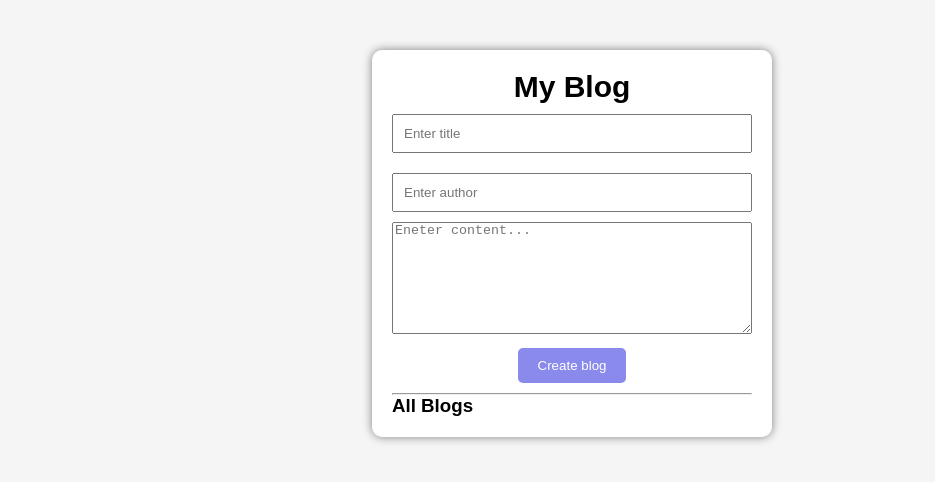
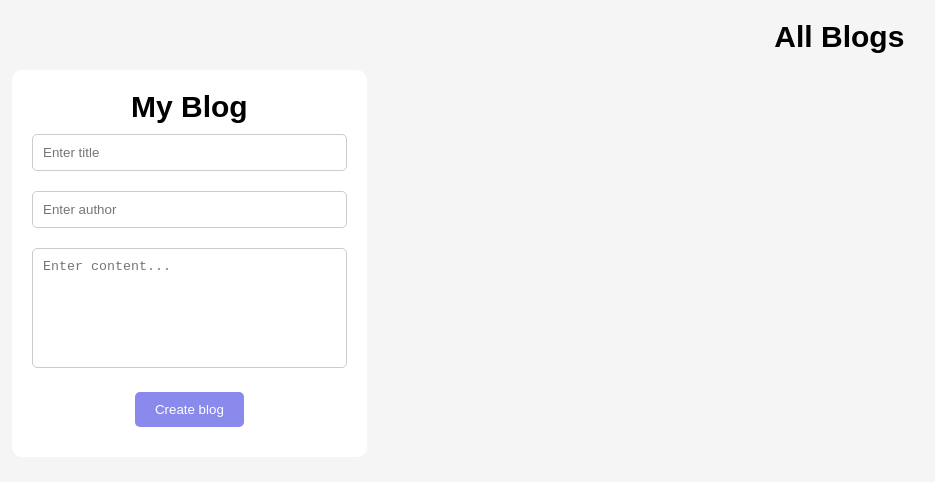
Before and after one commit to Mistrygeeta/BlogAPI-Project, a React app in the folder frontend/: page / in a window 1280 px wide. Shown: the top 482 px of the page, without its empty margins (68-1003 px from the left). Built offline with nearby package versions, Linux system fonts and the light colour scheme; the HTML template or start-up script is replaced by a standard one.

Commit message:
r enhance layout and styling of blog form and section

```diff
--- a/frontend/src/App.css
+++ b/frontend/src/App.css
@@ -15,28 +15,41 @@ body{
 }
 
 .container{
-  width: 400px;
-  margin: auto;
-  margin-top: 50px;
+  display: flex;
+  gap: 60px;
   padding: 20px;
-  background: white;
-  border-radius: 10px;
-  box-shadow: 0 0 10px grey;
 }
 
+.form-section{
+  width: 30%;
+  background: white;
+  padding: 20px;
+  margin: 50px 60px;
+  border-radius: 10px;
+}
+
+.blog-section{
+  width: 60%;
+  max-height: 80vh;
+  overflow-y: auto;
+}
 h2{
   text-align: center;
   font-size: 30px;
 }
-input{
-width: 100%;
-padding: 10px;
-margin: 10px 0;
+input,
+textarea {
+  width: 100%;
+  padding: 10px;
+  margin: 10px 0;
+  border: 1px solid #ccc;
+  border-radius: 5px;
+  outline: none;
 }
 
 textarea{
-  width: 100%;
-  padding:0 2px 80px;
+  min-height: 120px;
+  resize: none;
 }
 
 
@@ -51,15 +64,52 @@ button{
   cursor: pointer;
 }
 
+h3{
+  text-align: center;
+  padding-bottom: 10px;
+  font-size: 30px;
+}
 .card{
-  border: 1px solid #ccc;
-  border-radius: 3px;
-  margin-top: 10px;
-  padding: 10px;
+  background: white;
+  border-radius: 10px;
+  padding: 15px;
+  margin-bottom: 15px;
+  box-shadow: 0 2px 8px rgba(0,0,0,0.1);
+  transition: 0.3s;
+}
+.card:hover {
+  transform: translateY(-5px);
+  box-shadow: 0 5px 15px rgba(0,0,0,0.2);
+}
+
+.card h4 {
+  margin-bottom: 5px;
+  color: #333;
+}
+
+.card h5 {
+  color: gray;
+  font-size: 14px;
+  margin-bottom: 10px;
+}
+
+.card p {
+  font-size: 14px;
+  color: #555;
+  display: -webkit-box;
+  -webkit-line-clamp: 3;
+  -webkit-box-orient: vertical;
+  overflow: hidden;
+  text-overflow: ellipsis;
 }
 
 .card > button{
   background: red;
+  color: white;
   margin: 5px 0;
   padding: 8px;
 }
+
+.card button:hover {
+  background-color: darkred;
+}
--- a/frontend/src/App.jsx
+++ b/frontend/src/App.jsx
@@ -41,14 +41,16 @@ const App = () => {
 
   return (
     <div className='container'>
-      <h2>My Blog</h2>
+      <div className='form-section'>
+       <h2>My Blog</h2>
 
       <input name='title' value= {form.title}  placeholder='Enter title' onChange={handleChange} />
       <input name='author' value= {form.author} placeholder='Enter author' onChange={handleChange} /> <br />
-      <textarea name="content" value= {form.content} placeholder='Eneter content...' onChange={handleChange}></textarea>
+      <textarea name="content" value= {form.content} placeholder='Enter content...' onChange={handleChange}></textarea>
 
       <button onClick={createBlog}>Create blog</button>
-      <hr />
+      </div>
+      <div className='blog-section'>
       <h3>All Blogs</h3>
       {blogs.map((blog)=>(
         <div key={blog.id} className='card'>
@@ -59,6 +61,7 @@ const App = () => {
           <button onClick={()=> deleteBlog(blog.id)}>DELETE</button>
         </div>
       ))}
+      </div>
     </div>
   )
 }
```
